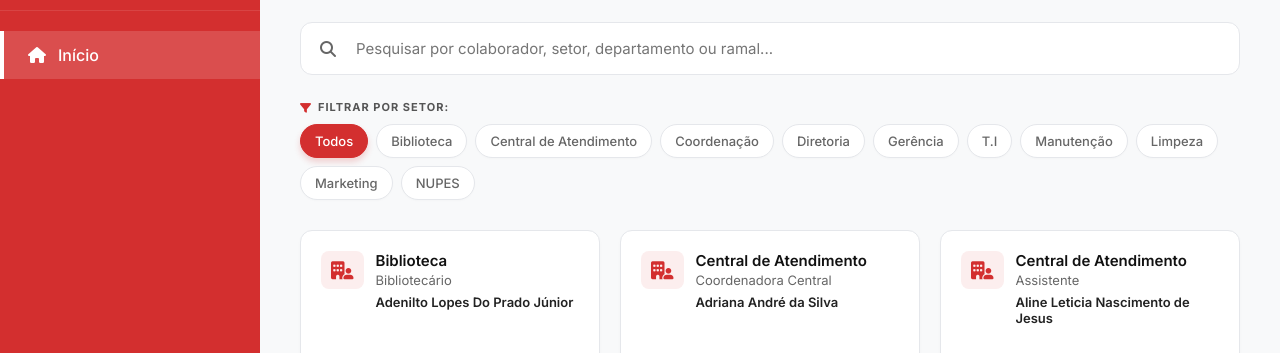
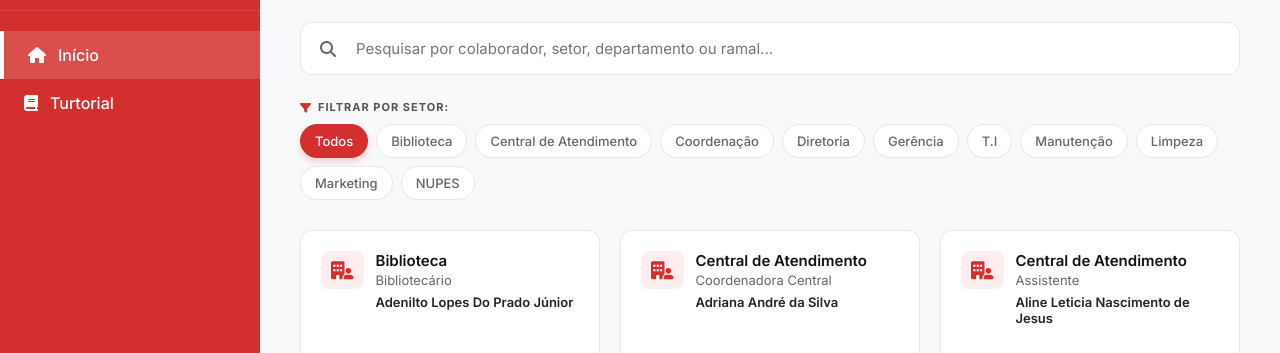
Before and after one commit to rodrigo021ro-ui/ramais-fadisp, a plain HTML site: page index.html in a window 1280 px wide. Shown: the part 96-449 px from the top of the page. Drawn offline with Linux system fonts and the light colour scheme.

Commit message:
Update index.html

```diff
--- a/index.html
+++ b/index.html
@@ -86,6 +86,7 @@
             </div>
             <ul class="nav-links">
                 <li class="active"><a href="#"><i class="fa-solid fa-house"></i> <span>Início</span></a></li>
+                <li><a href="pop-algar.pdf" target="_blank"><i class="fa-solid fa-book"></i> <span>Turtorial</span></a></li>
             </ul>
         </div>
         <div class="sidebar-footer">&copy; 2026 UNIALFA - SP</div>
```
